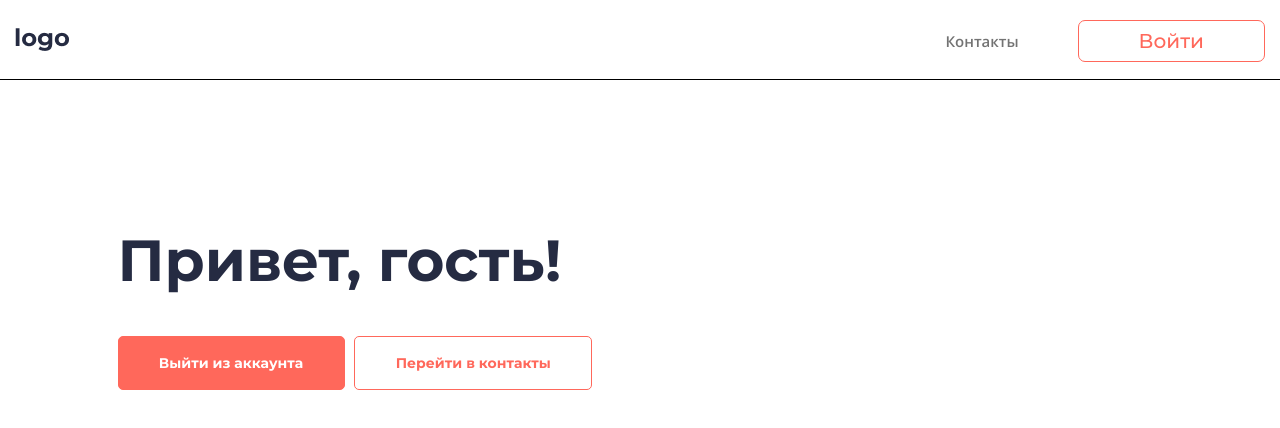
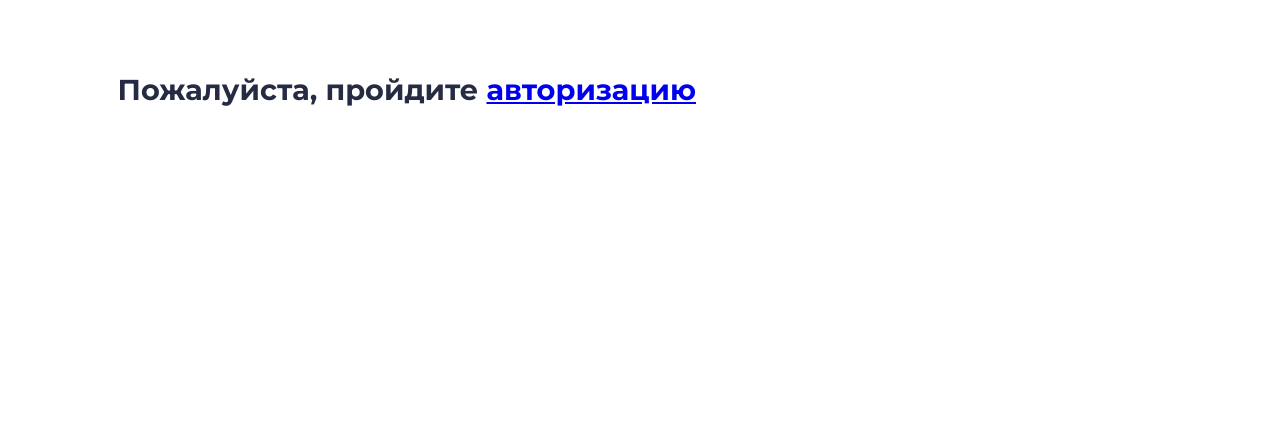
Before and after one commit to nikita-496/app-vue, a Vue app: page /profile in a window 1280 px wide. Shown: the top 428 px of the page. Built offline with nearby package versions, Linux system fonts and the light colour scheme.

Commit message:
Logic render profile

```diff
--- a/src/views/Profile.vue
+++ b/src/views/Profile.vue
@@ -1,9 +1,9 @@
 <template>
-  <div>
+  <div v-if="user">
     <nav-bar />
     <main-content>
       <template v-slot:title>
-        <h1 class="title profile__title">Привет, {{ user ? user : 'гость' }}!</h1>
+        <h1 class="title profile__title">Привет, {{ user }} !</h1>
         <div class="action">
           <button
             class="button button__action-group-profile button__action-group-profile_theme_logout"
@@ -19,6 +19,16 @@
             Перейти в контакты
           </button>
         </div>
+      </template>
+    </main-content>
+  </div>
+  <div v-else>
+    <main-content>
+      <template v-slot:title>
+        <h1 class="message__title">
+          Пожалуйста, пройдите
+          <router-link class="index" :to="{ name: 'index' }"> авторизацию </router-link>
+        </h1>
       </template>
     </main-content>
   </div>
@@ -44,6 +54,8 @@
     mounted() {
       const authorizedUser = new AuthorizedUser();
       this.user = authorizedUser.name;
+      if (this.user) {
+      }
     },
     methods: {
       changeViewOnContacts() {
@@ -59,13 +71,17 @@
 
 <style lang="sass" scoped>
   @import '../styles/_media'
-  .profile__title
+  .profile__title, .message__title
     font-size: 3.625rem
     font-family: var(--main-font)
     color: var(--primary-text-color)
     line-height: 1.3794em
     width: 12.534em
     padding-top: 2.43103em
+
+  .message__title
+    font-size: 1.8rem
+    width: 20.534em
 
   .button__action-group-profile
     font-size: 0.875rem
```
